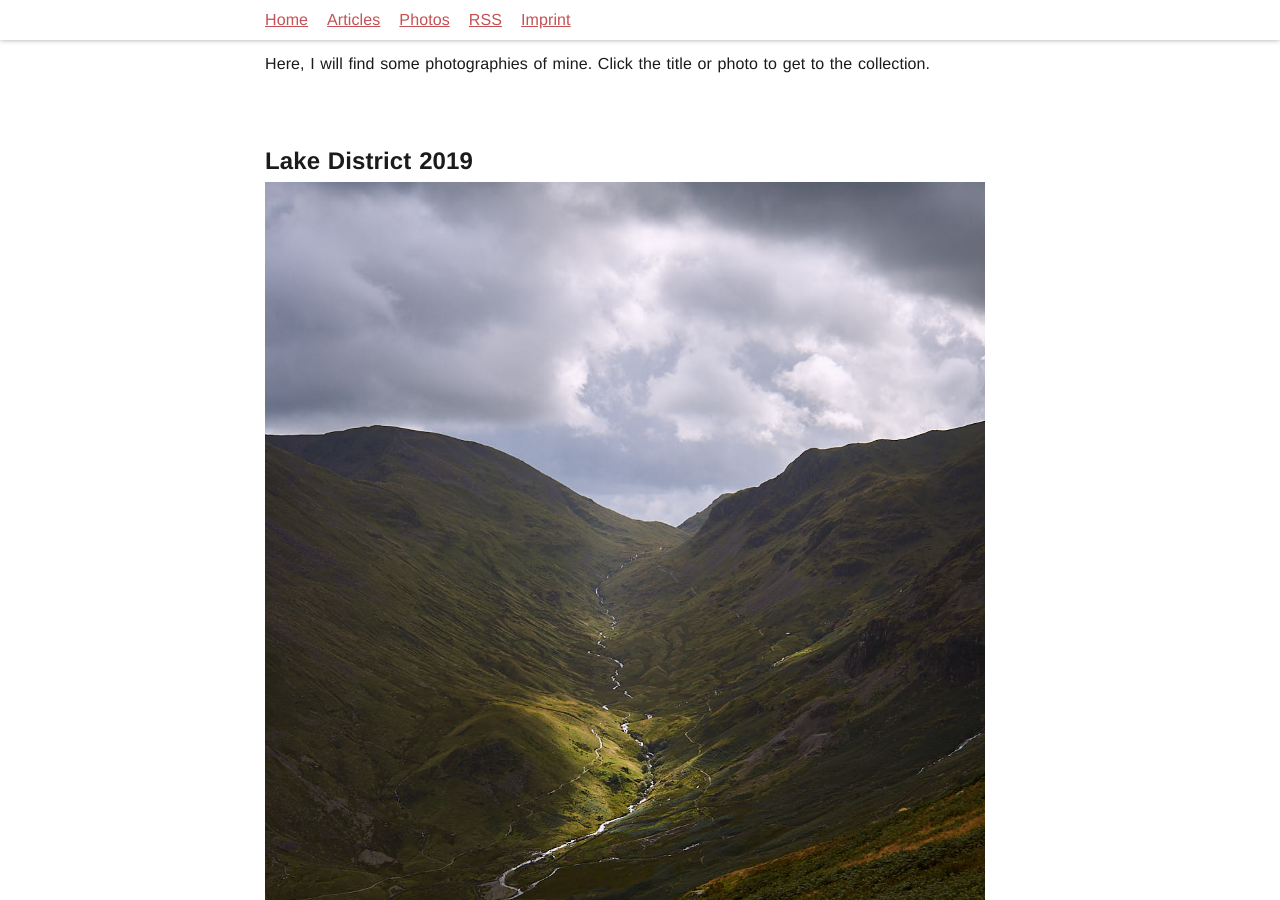
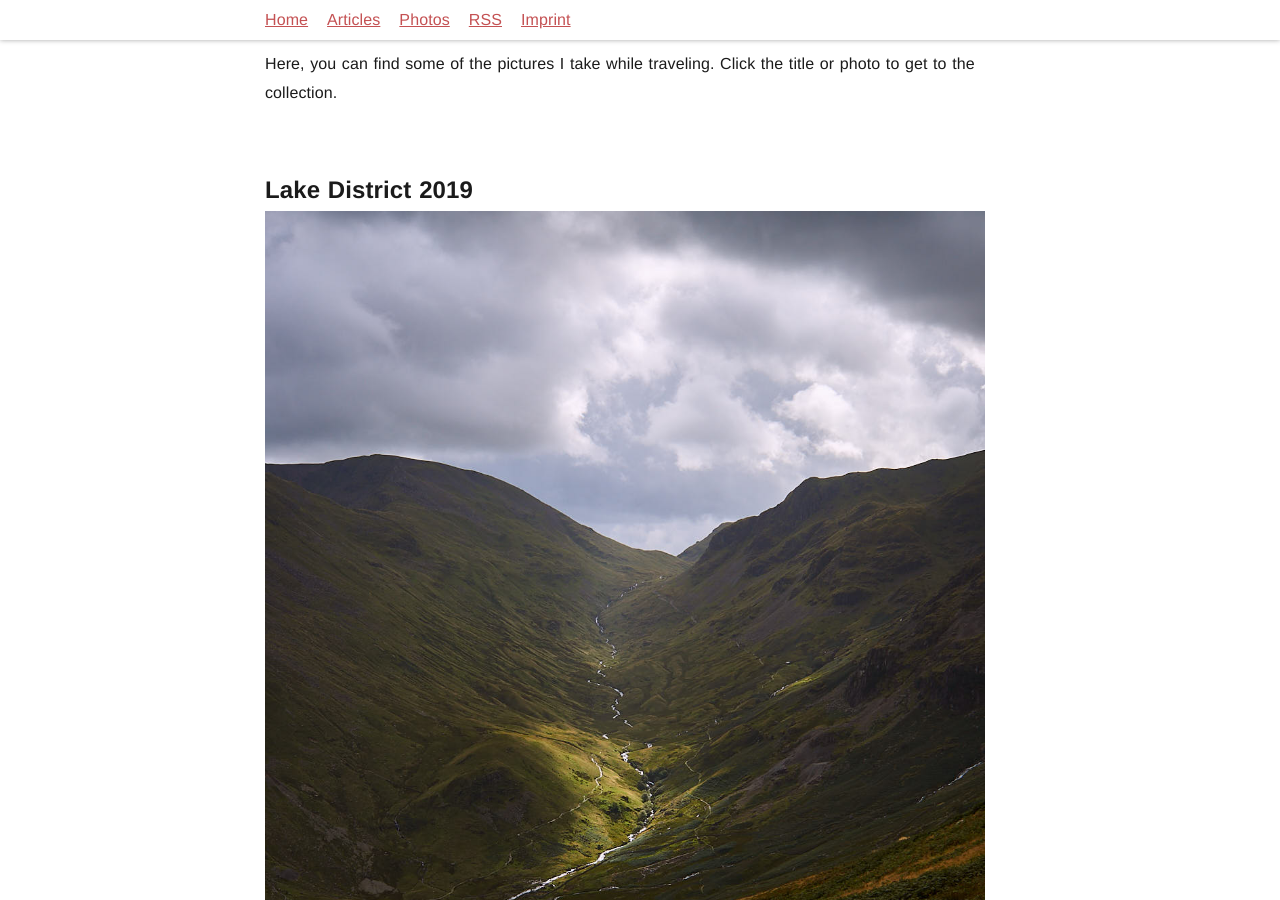
Before and after one commit to pheymann/paulheymann-website, a Jekyll site: the page built from photos.html, in a window 1280 px wide and 900 px high. Built offline with Jekyll 4.4.1, drawn with Linux system fonts in a browser that asks for light colours.

Commit message:
adjust wording in photo section

```diff
--- a/photos.html
+++ b/photos.html
@@ -4,7 +4,7 @@ layout: "basic"
 
 <div class="articles">
   <p>
-    Here, I will find some photographies of mine. Click the title or photo to get to the collection.
+    Here, you can find some of the pictures I take while traveling. Click the title or photo to get to the collection.
   </p>
 
   {%- for post in site.posts -%}
```
